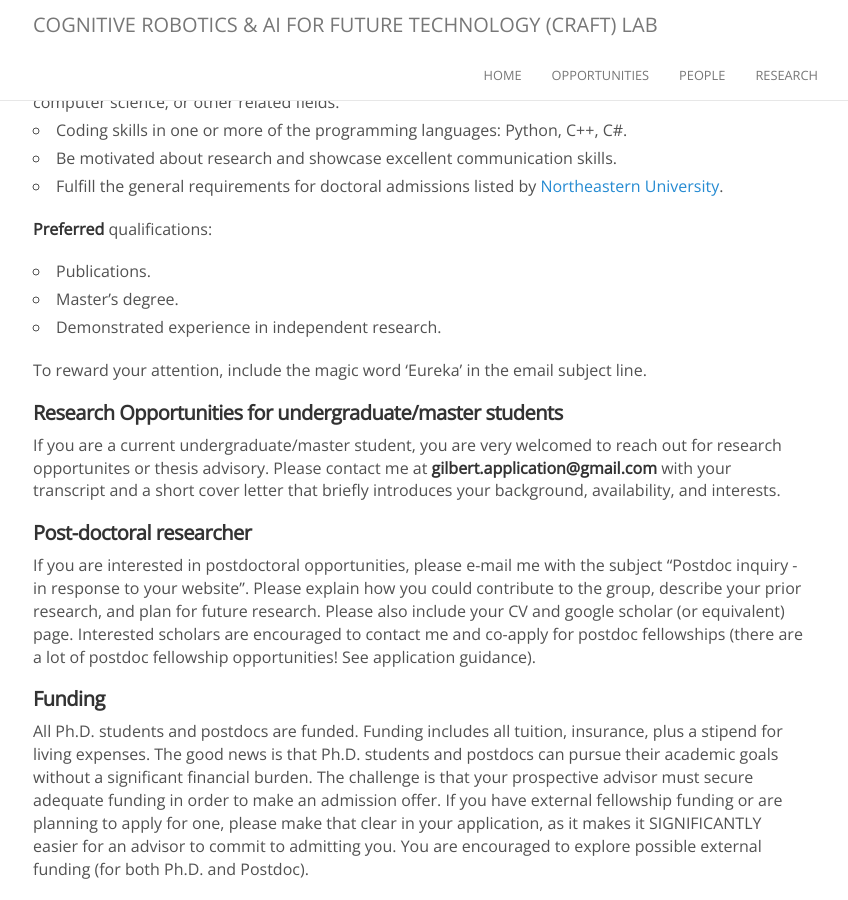
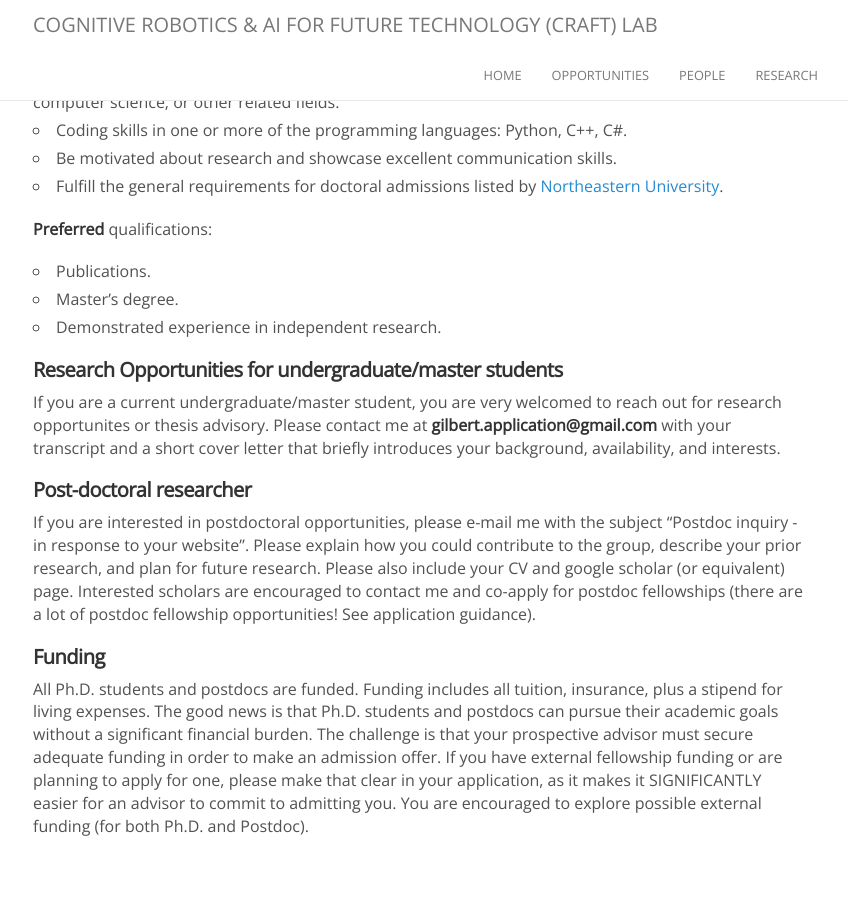
Before and after one commit to gilbert-yangye/gilbert-yangye.github.io, a Jekyll site: the page built from opportunities.md, in a window 1280 px wide and 900 px high, scrolled down 641 px. Shown: the whole window, without its empty margins (222-1070 px from the left). Built offline with Jekyll 4.4.1, drawn with Linux system fonts in a browser that asks for light colours; nearby versions of some CDN libraries; comment, search, counter and statistics services are not loaded; after the commit the page ends 1499 px from its top, so only the background shows below that.

Commit message:
opportunities update

```diff
--- a/opportunities.md
+++ b/opportunities.md
@@ -28,8 +28,6 @@ We are recruiting **Ph.D. students** on a rolling basis. Please drop me an email
 - Master's degree.
 - Demonstrated experience in independent research.
 
-To reward your attention, include the magic word 'Eureka' in the email subject line.
-
 #### Research Opportunities for undergraduate/master students
 If you are a current undergraduate/master student, you are very welcomed to reach out for research opportunites or thesis advisory.
 Please contact me at **gilbert.application@gmail.com** with your transcript and a short cover letter that briefly introduces your background, availability, and interests.
```
